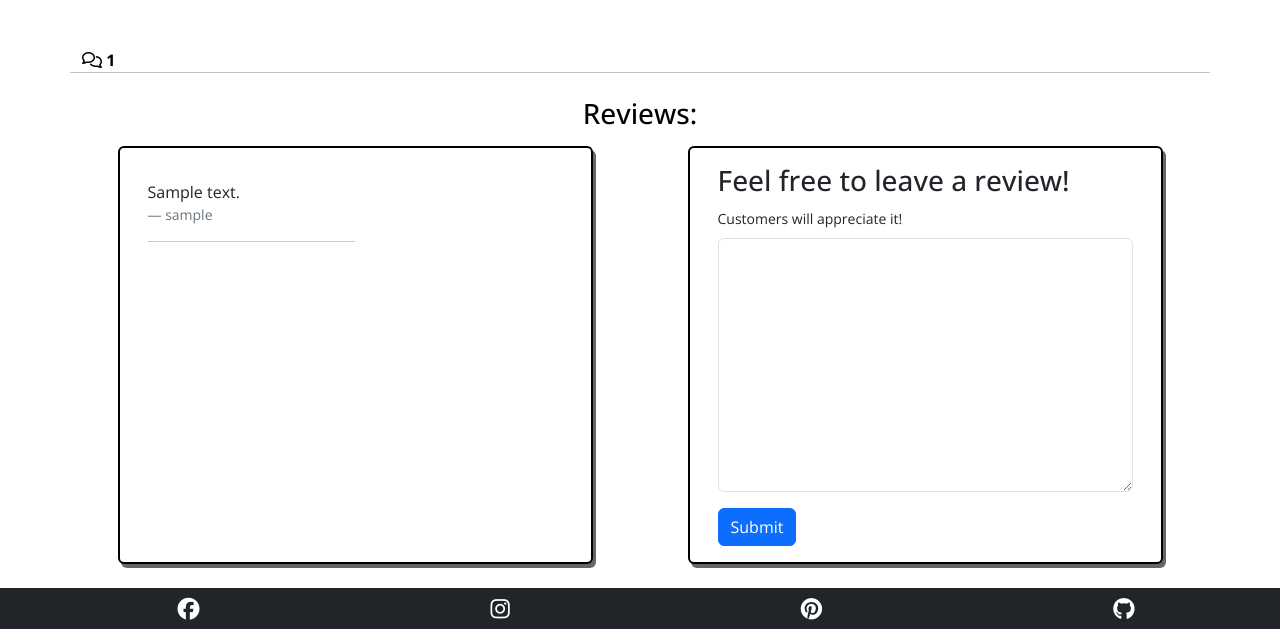
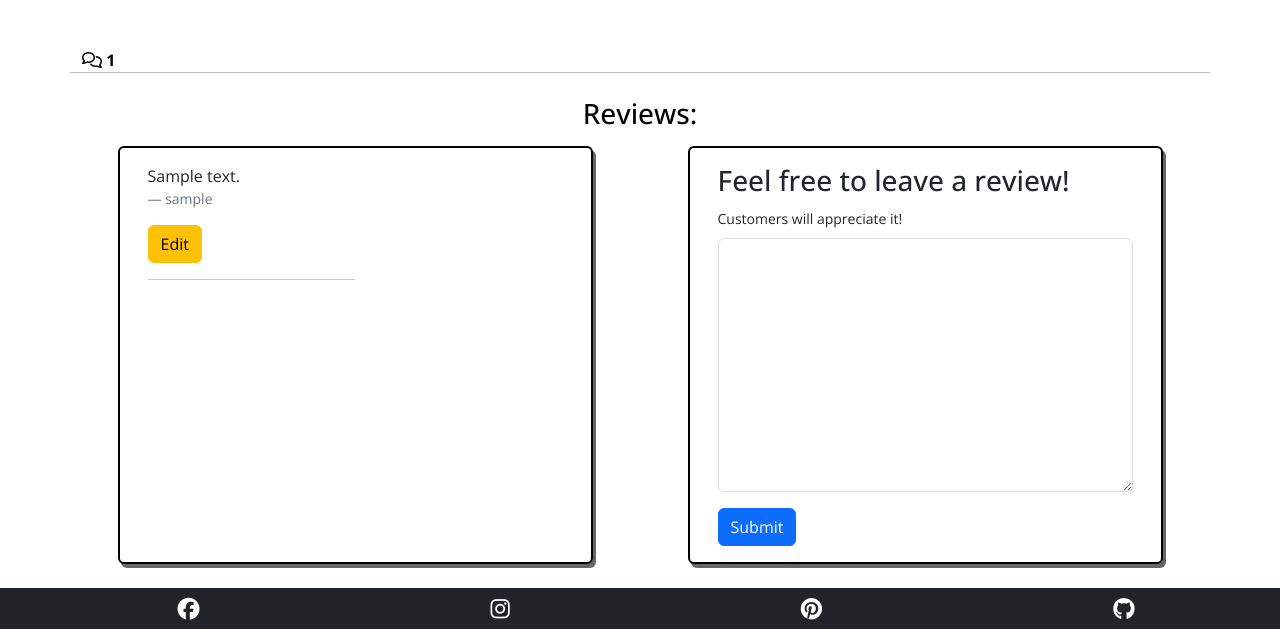
Before and after one commit to Tariq-845/SoleHaven, a Django app: page /browse/1/ in a window 1280 px wide. Shown: the part 266-895 px from the top of the page. Run offline with Django 4.2, Linux system fonts and the light colour scheme; a user stored in the database is signed in; tables that the repository leaves empty hold one stand-in row (values such as "Sample post"); some libraries are stand-ins or nearby versions.

Commit message:
add: edit button and functionality

```diff
--- a/home/templates/home/index.html
+++ b/home/templates/home/index.html
@@ -4,7 +4,7 @@
   <!-- Main body -->
   <div class="container-fluid g-0">
     <div id="hero-image">
-      <div class="container hidden" id="hero-text">
+      <div class="container" id="hero-text">
         <div class="row">
           <div class="col-7">
             <h1>Sale on Now!</h1>
@@ -31,7 +31,7 @@
         </div>
         <div class="col-12 col-lg-4 mt-5">
           <div class="card text-bg-dark banner-cards">
-            <img src="{% static 'images/banner-image1.jpg' %}" class="card-img" alt="">
+            <img src="{% static 'images/banner-image5.jpg' %}" class="card-img" alt="">
             <div class="card-img-overlay">
               <h5 class="card-title">Card title</h5>
               <p class="card-text">This is a wider card with supporting text below as a natural lead-in to additional
@@ -42,7 +42,7 @@
         </div>
         <div class="col-12 col-lg-4 mt-5">
           <div class="card text-bg-dark banner-cards">
-            <img src="{% static 'images/banner-image5.jpg' %}" class="card-img" alt="test">
+            <img src="{% static 'images/banner-image4.jpg' %}" class="card-img" alt="test">
             <div class="card-img-overlay">
               <h5 class="card-title">Card title</h5>
               <p class="card-text">This is a wider card with supporting text below as a natural lead-in to additional
--- a/products/templates/products/products_detail.html
+++ b/products/templates/products/products_detail.html
@@ -35,16 +35,19 @@
       <h3>Reviews:</h3>
     </div>
   </div>
-  <div class="row mb-4" id="user-reviews">
+  <div class="row mb-4">
     <div class="col-12 col-md-5 card mx-auto">
       <div class="card-body">
         <!-- For loop to display reviews -->
         {% for review in reviews %}
-        <blockquote class="mb-5">
-          <p>{{ review.body | linebreaks }}</p>
+        <blockquote id="review{{ review.id }}" class="mb-3">
+          {{ review.body | linebreaks }}
+        </blockquote>
           <footer class="blockquote-footer">{{ review.author }}</footer>
-          <hr class="reviews">
-        </blockquote>
+          {% if user.is_authenticated and review.author == user %}
+          <button class="btn btn-warning editButton" review_id="{{ review.id }}">Edit</button>
+          {% endif %}
+          <hr class="reviews mb-5">
         {% endfor %}
       </div>
     </div>
@@ -57,7 +60,7 @@
         <form id="reviewForm" method="post">
           {{ review_form | crispy }}
           {% csrf_token %}
-          <button class="btn btn-primary" type="submit">Submit</button>
+          <button class="btn btn-primary" type="submit" id="submitButton">Submit</button>
         </form>
         {% else %}
         <p>Please login or register to leave a review</p>
@@ -66,4 +69,8 @@
     </div>
   </div>
 </div>
+{% endblock content %}
+
+{% block extras %}
+<script src="{% static 'js/reviews.js' %}"></script>
 {% endblock %}
--- a/products/urls.py
+++ b/products/urls.py
@@ -3,5 +3,6 @@ from django.urls import path
 
 urlpatterns = [
   path('', views.product_page, name='browse'),
-  path('<int:pk>/', views.product_detail, name='product_detail')
+  path('<int:pk>/', views.product_detail, name='product_detail'),
+  path('<int:pk>/edit_review/<int:review_id>', views.review_edit, name='review_edit')
 ]
--- a/products/views.py
+++ b/products/views.py
@@ -1,5 +1,6 @@
-from django.shortcuts import render, get_object_or_404
+from django.shortcuts import render, get_object_or_404, reverse
 from django.contrib import messages
+from django.http import HttpResponseRedirect
 from .models import Product, Review
 from .forms import ReviewForm
 
@@ -16,6 +17,10 @@ def product_page(request):
   )
 
 def product_detail(request, pk):
+  """
+  View to render the product detail pages and
+  allow valid users to post reviews
+  """
   product = get_object_or_404(Product, pk=pk)
   reviews = product.reviews.all()
   review_count = product.reviews.all().count()
@@ -44,3 +49,30 @@ def product_detail(request, pk):
       'review_form': review_form
     }
   )
+
+def review_edit(request, pk, review_id):
+  """
+  View for users to edit their review
+  """
+  if request.method == "POST":
+    product = get_object_or_404(Product, pk=pk)
+    review = get_object_or_404(Review, pk=review_id)
+    review_form = ReviewForm(data=request.POST, instance=review)
+
+    if review_form.is_valid() and review.author == request.user:
+      review = review_form.save(commit=False)
+      review.product = product
+      review.save()
+      messages.add_message(
+        request,
+        messages.SUCCESS,
+        'Your review has been updated successfully!'
+      )
+    else:
+      messages.add_message(
+        request,
+        messages.ERROR,
+        'There was an error trying to update your review'
+      )
+
+  return HttpResponseRedirect(reverse('product_detail', args=[pk]))
--- a/static/css/style.css
+++ b/static/css/style.css
@@ -7,10 +7,6 @@
 body {
   font-family: 'Open Sans', sans-serif;
   color: #fff;
-}
-
-#hero-image img {
-  width: 100%;
 }
 
 #hero-text {
@@ -31,8 +27,8 @@ body {
 }
 
 #hero-image {
-  background: url(../images/hero-image.jpg);
-  width: 100%;
+  background: url('../images/hero-image.jpg') no-repeat center center/cover;
+  max-width: 100%;
   height: 550px;
   position: relative;
 }
--- /dev/null
+++ b/static/js/reviews.js
@@ -0,0 +1,14 @@
+const editButtons = document.getElementsByClassName('editButton');
+const reviewText = document.getElementById('id_body');
+const reviewForm = document.getElementById('reviewForm');
+const submitButton = document.getElementById('submitButton');
+
+for (let button of editButtons) {
+  button.addEventListener('click', (e) => {
+    let reviewId = e.target.getAttribute('review_id');
+    let reviewContent = document.getElementById(`review${reviewId}`).innerText;
+    reviewText.value = reviewContent;
+    submitButton.innerText = 'Update';
+    reviewForm.setAttribute('action', `edit_review/${reviewId}`);
+  });
+}
--- a/templates/base.html
+++ b/templates/base.html
@@ -89,6 +89,9 @@
   <script src="https://cdn.jsdelivr.net/npm/bootstrap@5.3.3/dist/js/bootstrap.bundle.min.js"
     integrity="sha384-YvpcrYf0tY3lHB60NNkmXc5s9fDVZLESaAA55NDzOxhy9GkcIdslK1eN7N6jIeHz" crossorigin="anonymous">
   </script>
+
+  {% block extras %}
+  {% endblock %}
 </body>
 
 </html>
```
